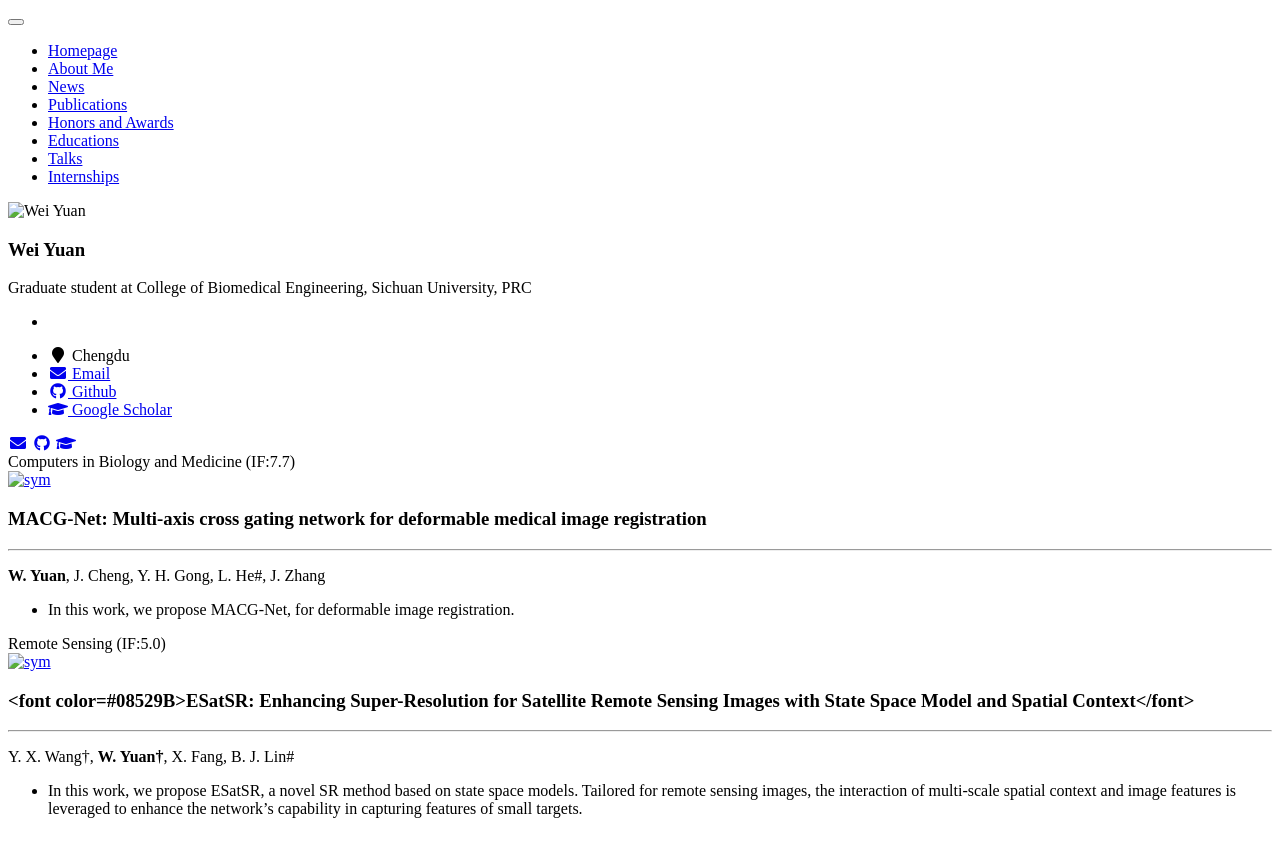
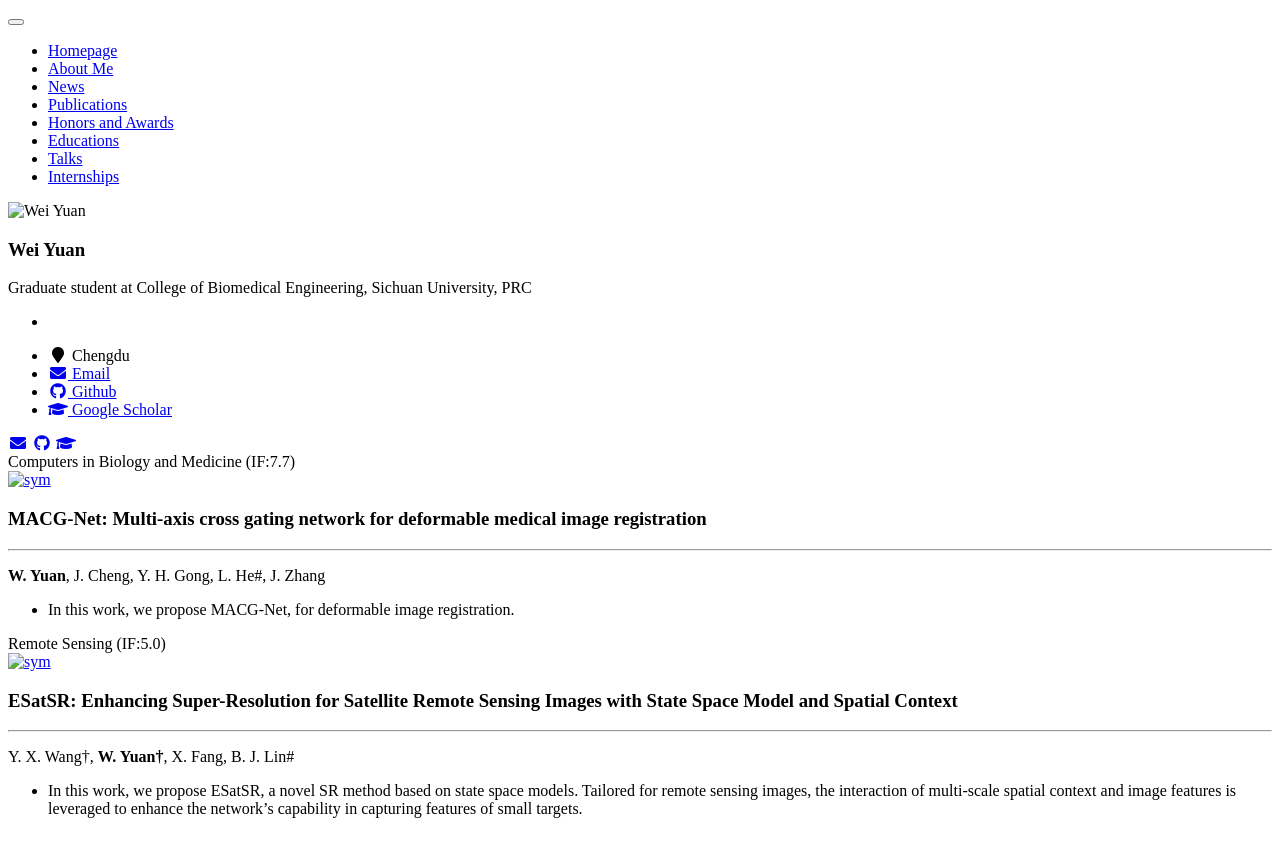
Before and after one commit to Valeyards/Valeyards.github.io, a Jekyll site: the page built from _pages/pubs.md, in a window 1280 px wide. Shown: the top 857 px of the page. Built offline with Jekyll 4.4.1, drawn with Linux system fonts in a browser that asks for light colours; our own code applies the rules of GitHub Pages for plain Markdown files.

Commit message:
Add files via upload

```diff
--- a/_pages/pubs.md
+++ b/_pages/pubs.md
@@ -29,7 +29,7 @@
 </div></div>
 <div class='paper-box-text' markdown="1">
 
-### **<font color=#08529B>ESatSR: Enhancing Super-Resolution for Satellite Remote Sensing Images with State Space Model and Spatial Context</font>**
+### **ESatSR: Enhancing Super-Resolution for Satellite Remote Sensing Images with State Space Model and Spatial Context**
 
 ---
 
```
